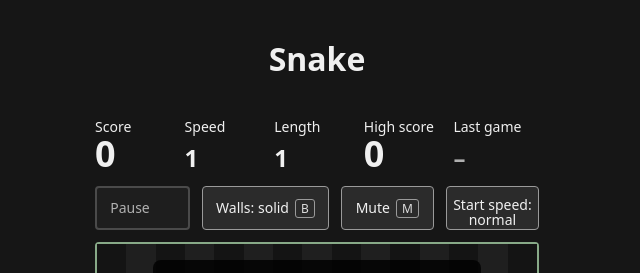
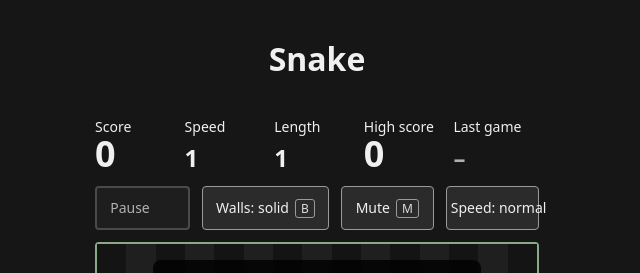
Before and after one commit to mariusachim/awesomeProject1, a React (Vite) app: page / in a window 1280 px wide. Shown: the top 273 px of the page, without its empty margins (323-963 px from the left). Built offline with nearby package versions, Linux system fonts and the light colour scheme.

Commit message:
fix(#374): shorten the start speed label so it fits its button

```diff
--- a/src/App.tsx
+++ b/src/App.tsx
@@ -608,11 +608,12 @@ export default function App() {
         </button>
         <button
           className="start-speed"
+          aria-label={`Start speed: ${start}`}
           disabled={!ready}
           onClick={cycleStart}
           onKeyDown={ownKeys(cycleStart)}
         >
-          Start speed: {start}
+          Speed: {start}
         </button>
       </div>
       <div
--- a/src/index.css
+++ b/src/index.css
@@ -555,12 +555,6 @@ h1,
     flex-grow: 1.4;
   }
 
-  /* "Start speed: normal" does not fit one line in an equal share: wrap to two lines, the button keeps its height. */
-  .controls .start-speed {
-    white-space: normal;
-    line-height: 1.1;
-  }
-
   .controls kbd {
     margin-left: 6px;
   }
```
Also changed, not shown: 1 other file (tests, documents, lock files or other folders).
